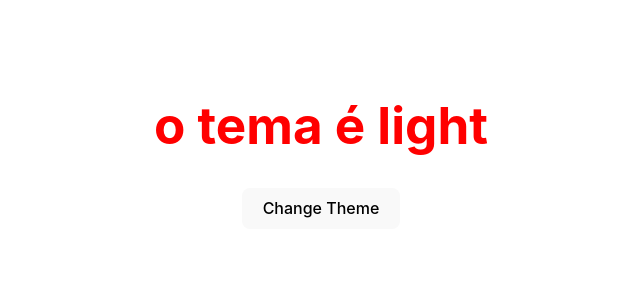
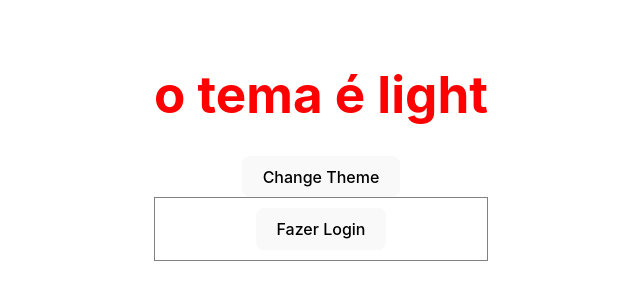
Before and after one commit to CodeCraft-LTDA/react18-sexto-context-api-vite, a React (Vite) app: page / in a window 1280 px wide. Shown: the part 254-554 px from the top of the page, without its empty margins (319-959 px from the left). Built offline with nearby package versions, Linux system fonts and the light colour scheme.

Commit message:
aula 69 context api usando o segundo reducer

```diff
--- a/src/App.tsx
+++ b/src/App.tsx
@@ -1,12 +1,17 @@
 import './App.css'
 import { ContextProvider } from './contexts/Context'
 import { Button } from './components/Button'
+import { AuthCard } from './components/AuthCard'
 
 function App() {
 
   return (
     <ContextProvider>
       <Button />
+
+      <div style={{border: "1px solid gray", padding: "10px 30px"}}>
+        <AuthCard />
+      </div>
     </ContextProvider>
   )
 }
--- /dev/null
+++ b/src/components/AuthCard.tsx
@@ -0,0 +1,42 @@
+import { useContext } from "react";
+import { Context } from "../contexts/Context";
+
+export const AuthCard = () => {
+    const { state: {user: {user}}, dispatch } = useContext(Context);
+
+    const handleSignIn = () =>
+        dispatch({
+            type: "SIGNIN",
+            payload: {
+                user: {
+                    id: 1,
+                    name: "Sidnei de Souza Junior"
+                }
+            }
+        });
+
+
+    const handleSignOut = () =>
+        dispatch({
+            type: "SIGNOUT"
+        });
+
+    return (
+        <div>
+            {user ?
+                <>
+                    <div>
+                        id: {user.id} <br />
+                        name: {user.name}
+                    </div>
+
+                    <button onClick={handleSignOut}>Deslogar</button>
+                </>
+                :
+                <>
+                    <button onClick={handleSignIn}>Fazer Login</button>
+                </>
+            }
+        </div>
+    )
+}
```
